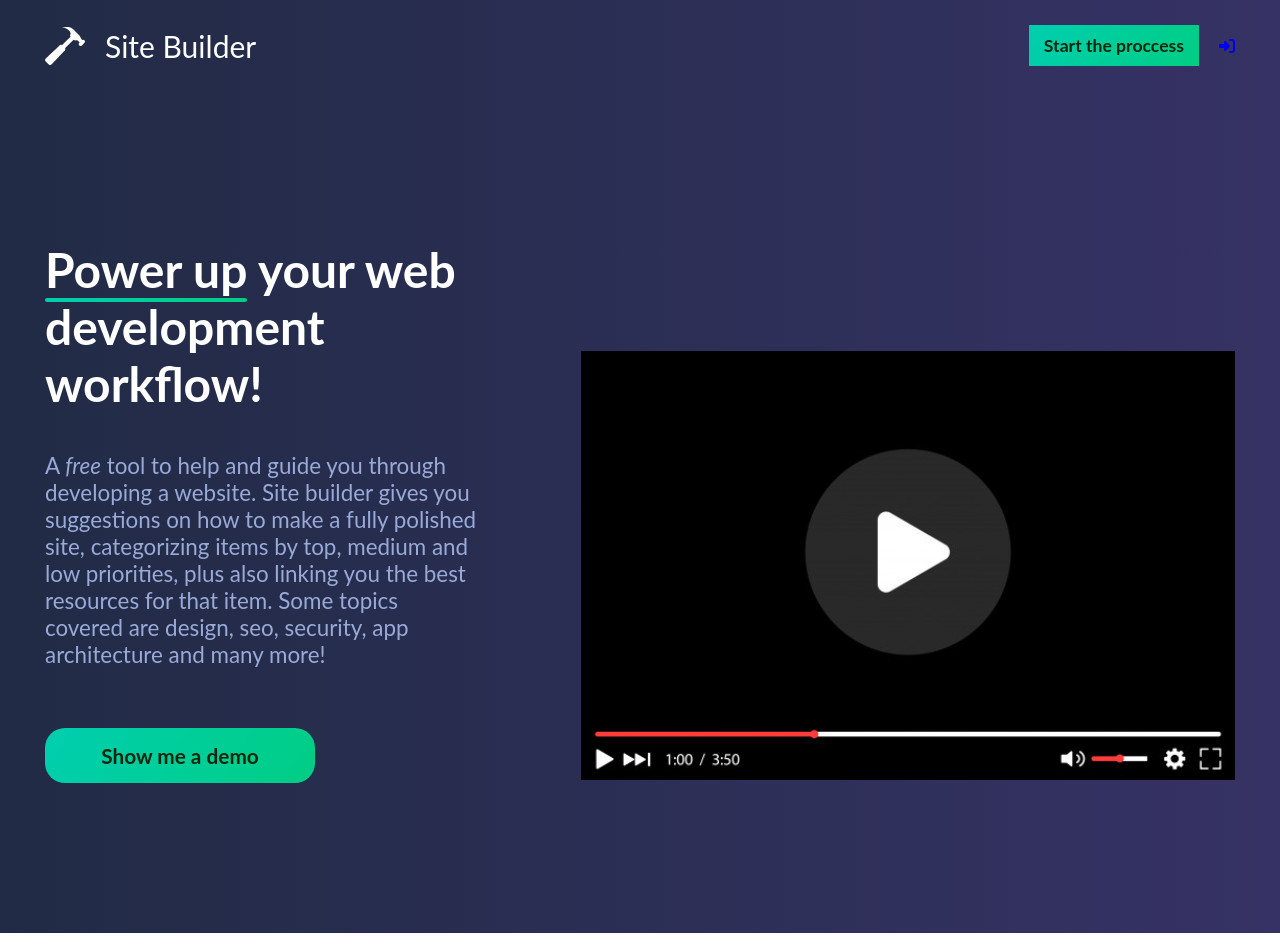
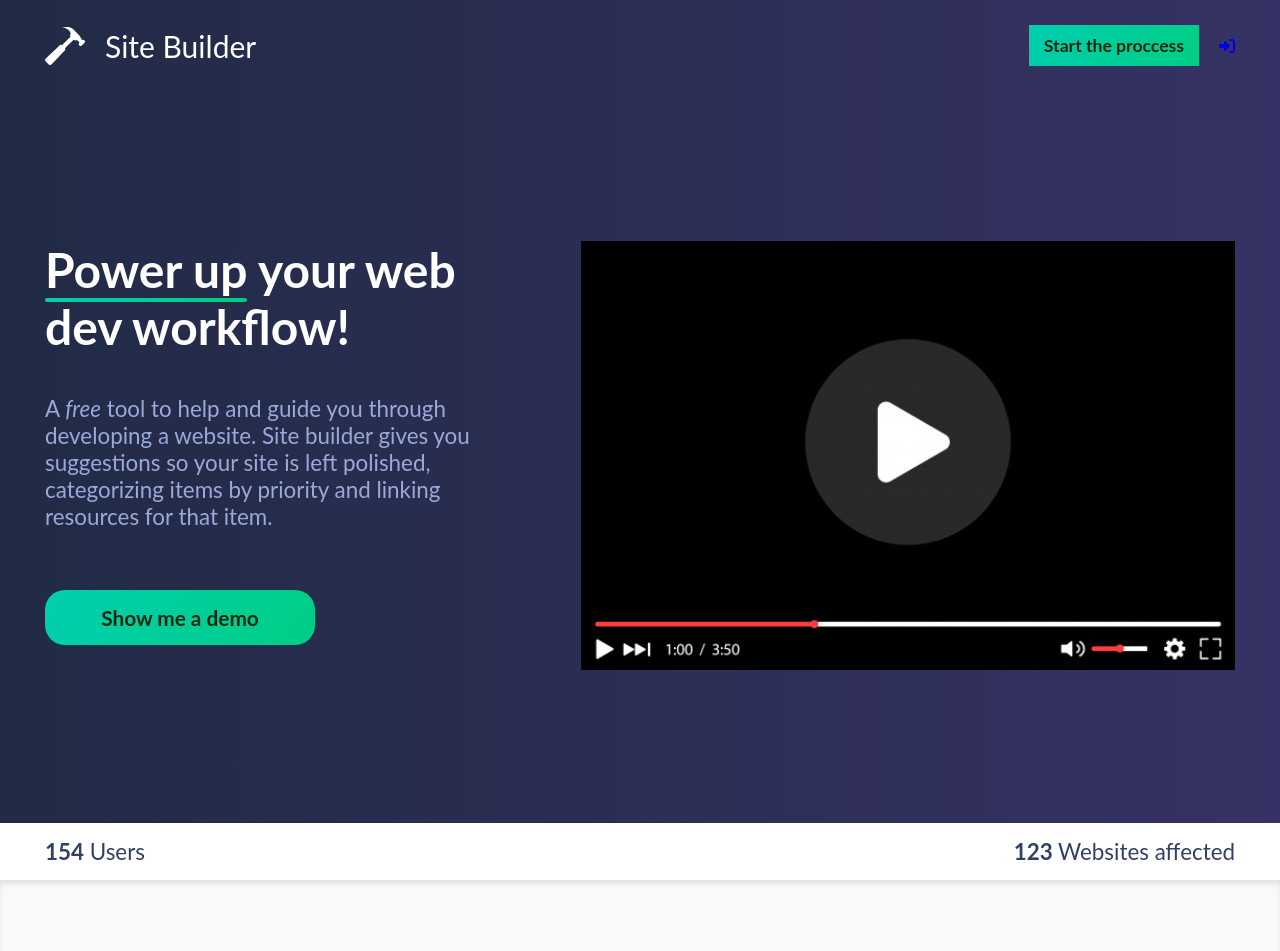
Before and after one commit to NinjaInShade/site-build, a React (Create React App) app in the folder client/: page / in a window 1280 px wide. Shown: the top 951 px of the page. Built offline with nearby package versions, Linux system fonts and the light colour scheme; some icons are missing.

Commit message:
Tweaked max width and fixed alignment so everything is all aligned on home page + minor text change

```diff
--- a/client/src/App.js
+++ b/client/src/App.js
@@ -1,21 +1,21 @@
 // Libraries
-import { useState, useEffect } from "react";
-import { BrowserRouter as Router, Switch, Route } from "react-router-dom";
+import { useState, useEffect } from 'react';
+import { BrowserRouter as Router, Switch, Route } from 'react-router-dom';
 
 // CSS
-import "./App.css";
+import './App.css';
 
 // Components
-import ProtectedRoute from "./other/ProtectedRoute";
+import ProtectedRoute from './other/ProtectedRoute';
 
 // Pages
-import SiteBuilder from "./pages/SiteBuilder";
-import Authenticate from "./pages/Authenticate";
-import ControlPanel from "./pages/ControlPanel";
-import UnmatchedRoute from "./pages/UnmatchedRoute";
+import SiteBuilder from './pages/SiteBuilder';
+import Authenticate from './pages/Authenticate';
+import ControlPanel from './pages/ControlPanel';
+import UnmatchedRoute from './pages/UnmatchedRoute';
 
 // Context
-import { AuthContext } from "./other/AuthContext";
+import { AuthContext } from './other/AuthContext';
 
 // userData format:
 // userData = {
@@ -39,8 +39,8 @@ import { AuthContext } from "./other/AuthContext";
 // TODO: When a sites progress is saved( so more/less boxes are checked ) then recalculate and update the progress % in db
 
 function App() {
-  const existing_token = JSON.parse(localStorage.getItem("token"));
-  const existing_user = JSON.parse(localStorage.getItem("user"));
+  const existing_token = JSON.parse(localStorage.getItem('token')) || null;
+  const existing_user = JSON.parse(localStorage.getItem('user')) || null;
   const initial_token_state = { token: undefined, expiry: undefined, date_created: undefined };
   const initial_user_state = { id: undefined, username: undefined, email: undefined };
   // Context
@@ -53,7 +53,7 @@ function App() {
   function setToken(token) {
     setAuthToken(token);
     // Set token in localstorage. (string + expiry date + date created)
-    localStorage.setItem("token", JSON.stringify(token));
+    localStorage.setItem('token', JSON.stringify(token));
   }
 
   // function logout() {
@@ -67,13 +67,13 @@ function App() {
   function logout() {
     setAuthToken(initial_token_state);
     setUserData(initial_user_state);
-    localStorage.setItem("token", JSON.stringify(initial_token_state));
-    localStorage.setItem("user", JSON.stringify(initial_user_state));
+    localStorage.setItem('token', JSON.stringify(initial_token_state));
+    localStorage.setItem('user', JSON.stringify(initial_user_state));
   }
 
   function setData(user) {
     // Set user state
-    localStorage.setItem("user", JSON.stringify(user));
+    localStorage.setItem('user', JSON.stringify(user));
     setUserData({
       id: user.id,
       username: user.username,
@@ -99,13 +99,13 @@ function App() {
       <Router>
         <Switch>
           {/* Main homepage */}
-          <Route path="/" exact>
+          <Route path='/' exact>
             <SiteBuilder setSignupData={setSignupData} />
           </Route>
           {/* Authenticate page */}
-          <Route path="/authenticate" exact component={Authenticate} signupData={signupData} />
+          <Route path='/authenticate' exact component={Authenticate} signupData={signupData} />
           {/* Main control panel for authed users */}
-          <ProtectedRoute path="/controlpanel/:userid" component={ControlPanel} />
+          <ProtectedRoute path='/controlpanel/:userid' component={ControlPanel} />
           {/* 404 Route */}
           <Route component={UnmatchedRoute} />
         </Switch>
--- a/client/src/components/layout/Heading.js
+++ b/client/src/components/layout/Heading.js
@@ -1,43 +1,42 @@
 // Libraries
-import React from "react";
+import React from 'react';
 
 // CSS
-import "../../css/Heading.css";
+import '../../css/Heading.css';
 
 // Images
-import TempVideoPlayer from "../../resources/template_video_player.svg";
+import TempVideoPlayer from '../../resources/template_video_player.svg';
 
 // Components
-import Button from "../general/Button";
+import Button from '../general/Button';
 
 export default function Heading() {
   function onClickHandler() {
-    console.log("clicked");
+    console.log('clicked');
   }
 
   return (
-    <section className="heading-section">
+    <section className='heading-section'>
       <div>
         <h1>
           <span>
             Power up
             <hr />
-          </span>{" "}
-          your web development workflow!
+          </span>{' '}
+          your web dev workflow!
         </h1>
         <p>
-          A <span>free</span> tool to help and guide you through developing a website. Site builder gives you suggestions on how to make a fully
-          polished site, categorizing items by top, medium and low priorities, plus also linking you the best resources for that item. Some topics
-          covered are design, seo, security, app architecture and many more!
+          A <span>free</span> tool to help and guide you through developing a website. Site builder gives you
+          suggestions so your site is left polished, categorizing items by priority and linking resources for that item.
         </p>
-        <a href="#demo">
+        <a href='#demo'>
           <Button rounded larger onClick={onClickHandler}>
             Show me a demo
           </Button>
         </a>
       </div>
       <div>
-        <img src={TempVideoPlayer} alt="Video player" />
+        <img src={TempVideoPlayer} alt='Video player' />
       </div>
     </section>
   );
--- a/client/src/components/layout/Seperator.js
+++ b/client/src/components/layout/Seperator.js
@@ -1,23 +1,25 @@
 // Libraries
-import React from "react";
+import React from 'react';
 
 // CSS
-import "../../css/Seperator.css";
+import '../../css/Seperator.css';
 
 export default function Seperator() {
   return (
-    <section className="seperator-section" id="demo">
+    <section className='seperator-section' id='demo'>
+      <div className='seperator-container'>
         <div>
-        <span className="iconify" data-inline="false" data-icon="ant-design:user-outlined"></span>
+          <span className='iconify' data-inline='false' data-icon='ant-design:user-outlined'></span>
           <p>
-          <span className="seperator-section-bold">154</span> Users
+            <span className='seperator-section-bold'>154</span> Users
           </p>
         </div>
         <div>
-        <span className="iconify" data-inline="false" data-icon="ant-design:download-outlined"></span>
+          <span className='iconify' data-inline='false' data-icon='ant-design:download-outlined'></span>
           <p>
-          <span className="seperator-section-bold">123</span> Websites affected
+            <span className='seperator-section-bold'>123</span> Websites affected
           </p>
+        </div>
       </div>
     </section>
   );
--- a/client/src/css/Features.css
+++ b/client/src/css/Features.css
@@ -58,7 +58,7 @@
 }
 
 .features-card > div:last-child {
-  margin-left: 15px;
+  margin-left: 25px;
 }
 
 .features-card > div:first-child svg {
--- a/client/src/css/Footer.css
+++ b/client/src/css/Footer.css
@@ -1,11 +1,11 @@
 footer {
   max-width: none !important;
   margin: 0 !important;
-  padding: 50px 30px;
   width: 100%;
 }
 
 footer .footer-container {
+  padding: 50px 30px;
   max-width: 1250px;
   margin: auto;
   display: flex;
@@ -63,7 +63,7 @@ footer p {
 }
 
 @media (max-width: 400px) {
-  footer {
+  .footer-container {
     padding: 10px 30px;
   }
 
--- a/client/src/css/Seperator.css
+++ b/client/src/css/Seperator.css
@@ -4,7 +4,6 @@
   justify-content: space-around;
   align-self: center;
   background: #fff;
-  padding: 15px 30px;
   max-width: none !important;
   margin: 0 !important;
   -webkit-box-shadow: 0px 7px 6px 2px rgba(0, 0, 0, 0.41);
@@ -12,7 +11,17 @@
   box-shadow: 0px 7px 6px 2px rgba(0, 0, 0, 0.41);
 }
 
-.seperator-section > div {
+.seperator-container {
+  display: flex;
+  align-items: center;
+  justify-content: space-between;
+  max-width: 1250px;
+  width: 100%;
+  padding: 15px 30px;
+  margin: 0 auto;
+}
+
+.seperator-container > div {
   display: flex;
   justify-content: center;
   align-items: center;
```
Also changed, not shown: 1 other file (tests, documents, lock files or other folders). Lines whose indentation alone changed are shown as unchanged.
